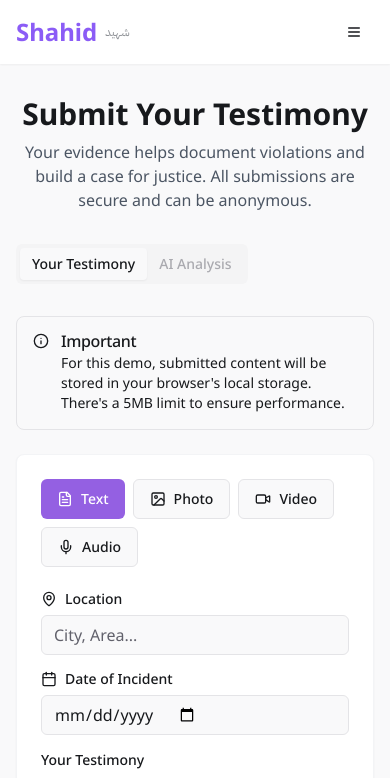
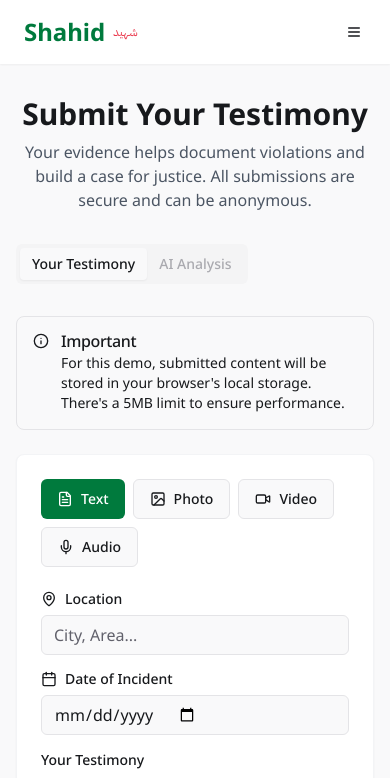
Before and after one commit to Shaadyazzam/shahid-story, a React (Vite) app: page /submit in a window 390 px wide. Shown: the top 778 px of the page. Built offline with nearby package versions, Linux system fonts and the light colour scheme.

Commit message:
Refactor: Update colors and add flag icon
Update color scheme to match the Palestine flag. Add the Palestine flag as an icon on the home page.

```diff
--- a/index.html
+++ b/index.html
@@ -1,20 +1,58 @@
+
 <!DOCTYPE html>
 <html lang="en">
   <head>
     <meta charset="UTF-8" />
     <meta name="viewport" content="width=device-width, initial-scale=1.0" />
-    <title>shahid-story-forge</title>
-    <meta name="description" content="Lovable Generated Project" />
-    <meta name="author" content="Lovable" />
+    <title>Shahid - Palestinian Testimony Platform</title>
+    <meta name="description" content="Document war crimes and human rights violations in Palestine through AI-powered testimonials" />
+    <meta name="author" content="Shahid Platform" />
 
-    <meta property="og:title" content="shahid-story-forge" />
-    <meta property="og:description" content="Lovable Generated Project" />
+    <meta property="og:title" content="Shahid - Palestinian Testimony Platform" />
+    <meta property="og:description" content="Document war crimes and human rights violations in Palestine through AI-powered testimonials" />
     <meta property="og:type" content="website" />
     <meta property="og:image" content="https://lovable.dev/opengraph-image-p98pqg.png" />
 
     <meta name="twitter:card" content="summary_large_image" />
-    <meta name="twitter:site" content="@lovable_dev" />
+    <meta name="twitter:site" content="@shahid_platform" />
     <meta name="twitter:image" content="https://lovable.dev/opengraph-image-p98pqg.png" />
+
+    <style>
+      /* Inline Palestine flag favicon */
+      .favicon-palestine {
+        width: 32px;
+        height: 24px;
+        position: relative;
+      }
+      .favicon-palestine::before {
+        content: '';
+        position: absolute;
+        top: 0;
+        left: 0;
+        width: 100%;
+        height: 33.33%;
+        background-color: #000;
+      }
+      .favicon-palestine::after {
+        content: '';
+        position: absolute;
+        bottom: 0;
+        left: 0;
+        width: 100%;
+        height: 33.33%;
+        background-color: #007A3D;
+      }
+      .favicon-triangle {
+        position: absolute;
+        top: 0;
+        left: 0;
+        width: 0;
+        height: 0;
+        border-top: 12px solid transparent;
+        border-bottom: 12px solid transparent;
+        border-left: 12px solid #EA384C;
+      }
+    </style>
   </head>
 
   <body>
--- a/src/components/layout/Navbar.tsx
+++ b/src/components/layout/Navbar.tsx
@@ -20,22 +20,29 @@ export const Navbar = ({ language, setLanguage }: NavbarProps) => {
     <header className="fixed top-0 left-0 w-full bg-white dark:bg-shahid-dark shadow-sm z-50">
       <div className="container mx-auto px-4 py-3 flex items-center justify-between">
         <Link to="/" className="flex items-center space-x-2">
-          <span className="text-2xl font-bold text-shahid-purple">Shahid</span>
-          <span className="text-xs text-shahid-gray">شهيد</span>
+          {/* Mini Palestine Flag Icon */}
+          <div className="hidden sm:block relative w-8 h-6 overflow-hidden mr-2">
+            <div className="absolute top-0 left-0 w-full h-1/3 bg-palestine-black"></div>
+            <div className="absolute top-1/3 left-0 w-full h-1/3 bg-palestine-white"></div>
+            <div className="absolute top-2/3 left-0 w-full h-1/3 bg-palestine-green"></div>
+            <div className="absolute top-0 left-0 w-0 h-0 border-top-transparent border-bottom-transparent border-left-palestine-red"></div>
+          </div>
+          <span className="text-2xl font-bold text-palestine-green">Shahid</span>
+          <span className="text-xs text-palestine-red">شهيد</span>
         </Link>
 
         {/* Desktop Navigation */}
         <nav className="hidden md:flex items-center space-x-6">
-          <Link to="/" className="text-sm font-medium text-gray-700 hover:text-shahid-purple dark:text-gray-200 dark:hover:text-shahid-purple">
+          <Link to="/" className="text-sm font-medium text-gray-700 hover:text-palestine-green dark:text-gray-200 dark:hover:text-palestine-green">
             {language === 'en' ? 'Home' : 'الرئيسية'}
           </Link>
-          <Link to="/submit" className="text-sm font-medium text-gray-700 hover:text-shahid-purple dark:text-gray-200 dark:hover:text-shahid-purple">
+          <Link to="/submit" className="text-sm font-medium text-gray-700 hover:text-palestine-green dark:text-gray-200 dark:hover:text-palestine-green">
             {language === 'en' ? 'Submit Testimony' : 'تقديم شهادة'}
           </Link>
-          <Link to="/testimonials" className="text-sm font-medium text-gray-700 hover:text-shahid-purple dark:text-gray-200 dark:hover:text-shahid-purple">
+          <Link to="/testimonials" className="text-sm font-medium text-gray-700 hover:text-palestine-green dark:text-gray-200 dark:hover:text-palestine-green">
             {language === 'en' ? 'Testimonials' : 'الشهادات'}
           </Link>
-          <Link to="/about" className="text-sm font-medium text-gray-700 hover:text-shahid-purple dark:text-gray-200 dark:hover:text-shahid-purple">
+          <Link to="/about" className="text-sm font-medium text-gray-700 hover:text-palestine-green dark:text-gray-200 dark:hover:text-palestine-green">
             {language === 'en' ? 'About' : 'حول'}
           </Link>
           <Button
@@ -50,6 +57,7 @@ export const Navbar = ({ language, setLanguage }: NavbarProps) => {
           <Button
             variant="default"
             size="sm"
+            className="bg-palestine-green hover:bg-palestine-green/90"
             asChild
           >
             <Link to="/submit">
@@ -75,28 +83,28 @@ export const Navbar = ({ language, setLanguage }: NavbarProps) => {
           <div className="container mx-auto px-4 py-4 flex flex-col space-y-3">
             <Link
               to="/"
-              className="text-sm font-medium text-gray-700 hover:text-shahid-purple dark:text-gray-200 dark:hover:text-shahid-purple py-2"
+              className="text-sm font-medium text-gray-700 hover:text-palestine-green dark:text-gray-200 dark:hover:text-palestine-green py-2"
               onClick={() => setIsMenuOpen(false)}
             >
               {language === 'en' ? 'Home' : 'الرئيسية'}
             </Link>
             <Link
               to="/submit"
-              className="text-sm font-medium text-gray-700 hover:text-shahid-purple dark:text-gray-200 dark:hover:text-shahid-purple py-2"
+              className="text-sm font-medium text-gray-700 hover:text-palestine-green dark:text-gray-200 dark:hover:text-palestine-green py-2"
               onClick={() => setIsMenuOpen(false)}
             >
               {language === 'en' ? 'Submit Testimony' : 'تقديم شهادة'}
             </Link>
             <Link
               to="/testimonials"
-              className="text-sm font-medium text-gray-700 hover:text-shahid-purple dark:text-gray-200 dark:hover:text-shahid-purple py-2"
+              className="text-sm font-medium text-gray-700 hover:text-palestine-green dark:text-gray-200 dark:hover:text-palestine-green py-2"
               onClick={() => setIsMenuOpen(false)}
             >
               {language === 'en' ? 'Testimonials' : 'الشهادات'}
             </Link>
             <Link
               to="/about"
-              className="text-sm font-medium text-gray-700 hover:text-shahid-purple dark:text-gray-200 dark:hover:text-shahid-purple py-2"
+              className="text-sm font-medium text-gray-700 hover:text-palestine-green dark:text-gray-200 dark:hover:text-palestine-green py-2"
               onClick={() => setIsMenuOpen(false)}
             >
               {language === 'en' ? 'About' : 'حول'}
@@ -114,6 +122,7 @@ export const Navbar = ({ language, setLanguage }: NavbarProps) => {
               <Button
                 variant="default"
                 size="sm"
+                className="bg-palestine-green hover:bg-palestine-green/90"
                 asChild
               >
                 <Link to="/submit" onClick={() => setIsMenuOpen(false)}>
--- a/src/index.css
+++ b/src/index.css
@@ -17,7 +17,7 @@
     --popover: 0 0% 100%;
     --popover-foreground: 220 10% 10%;
 
-    --primary: 264 69% 63%;
+    --primary: 150 100% 24%;  /* Palestinian green */
     --primary-foreground: 0 0% 100%;
 
     --secondary: 240 5% 96%;
@@ -29,12 +29,12 @@
     --accent: 240 5% 90%;
     --accent-foreground: 240 5% 20%;
 
-    --destructive: 0 84% 60%;
+    --destructive: 354 84% 57%;  /* Palestinian red */
     --destructive-foreground: 0 0% 100%;
 
     --border: 240 6% 90%;
     --input: 240 6% 90%;
-    --ring: 264 69% 63%;
+    --ring: 150 100% 24%;  /* Palestinian green */
 
     --radius: 0.5rem;
 
@@ -58,7 +58,7 @@
     --popover: 222 47% 11%;
     --popover-foreground: 210 40% 98%;
 
-    --primary: 264 69% 63%;
+    --primary: 150 100% 24%;  /* Palestinian green */
     --primary-foreground: 0 0% 100%;
 
     --secondary: 217 33% 18%;
@@ -70,12 +70,12 @@
     --accent: 217 33% 18%;
     --accent-foreground: 210 40% 98%;
 
-    --destructive: 0 63% 31%;
+    --destructive: 354 84% 57%;  /* Palestinian red */
     --destructive-foreground: 210 40% 98%;
 
     --border: 217 33% 18%;
     --input: 217 33% 18%;
-    --ring: 264 69% 63%;
+    --ring: 150 100% 24%;  /* Palestinian green */
   }
 
   html {
@@ -111,4 +111,43 @@
   .media-placeholder {
     @apply bg-gray-100 dark:bg-gray-800 rounded-md flex items-center justify-center;
   }
+
+  .palestine-flag {
+    position: relative;
+    width: 100%;
+    height: 60px;
+    display: flex;
+    flex-direction: column;
+  }
+
+  .palestine-flag div {
+    flex: 1;
+  }
+
+  .palestine-flag-black {
+    background-color: #000000;
+  }
+
+  .palestine-flag-white {
+    background-color: #FFFFFF;
+  }
+
+  .palestine-flag-green {
+    background-color: #007A3D;
+  }
+
+  .palestine-flag-red {
+    background-color: #EA384C;
+  }
+
+  .palestine-triangle {
+    position: absolute;
+    top: 0;
+    left: 0;
+    width: 0;
+    height: 0;
+    border-top: 60px solid transparent;
+    border-bottom: 60px solid transparent;
+    border-left: 60px solid #EA384C;
+  }
 }
--- a/tailwind.config.ts
+++ b/tailwind.config.ts
@@ -57,10 +57,19 @@ export default {
 				shahid: {
 					dark: '#1A1F2C',
 					purple: '#8B5CF6',
-					red: '#ea384c',
+					red: '#ea384c',     // Palestinian flag red
+					green: '#007A3D',   // Palestinian flag green
+					white: '#ffffff',   // Palestinian flag white
+					black: '#000000',   // Palestinian flag black
 					blue: '#0EA5E9',
 					lightblue: '#33C3F0',
 					gray: '#8E9196',
+				},
+				palestine: {
+					red: '#ea384c',     // Palestinian flag red
+					green: '#007A3D',   // Palestinian flag green
+					white: '#ffffff',   // Palestinian flag white
+					black: '#000000',   // Palestinian flag black
 				},
 				sidebar: {
 					DEFAULT: 'hsl(var(--sidebar-background))',
```
Also changed, not shown: src/components/layout/Footer.tsx (+11 -10 lines), src/pages/Index.tsx (+21 -13 lines).
